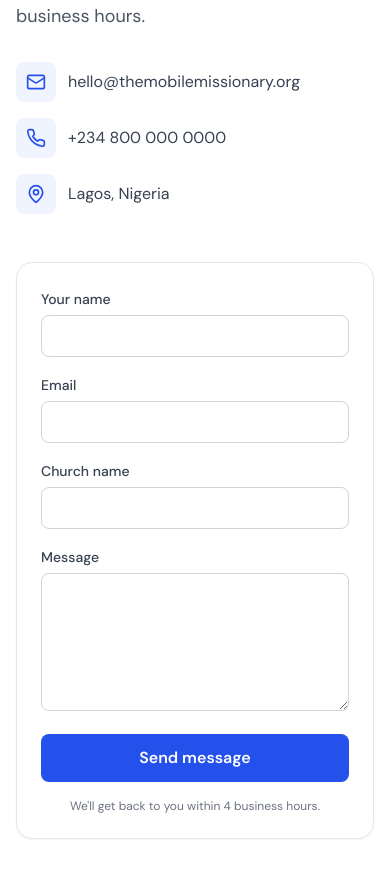
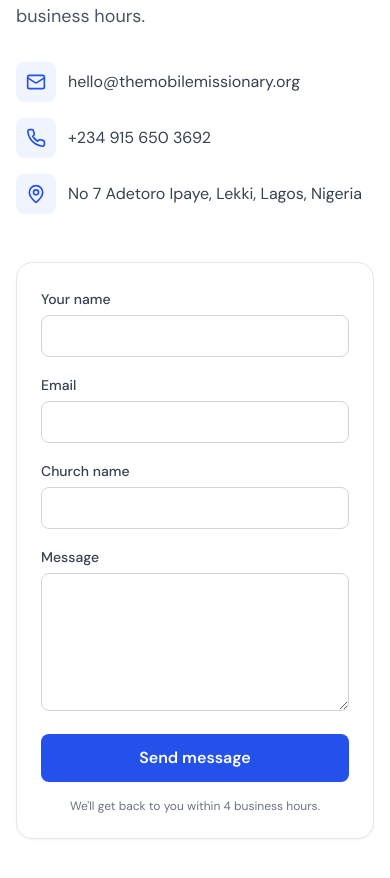
Before and after one commit to dehleh/church-crm, a React (Vite) app in the folder frontend/: page / in a window 390 px wide. Shown: the part 9307-10185 px from the top of the page. Built offline with nearby package versions, Linux system fonts and the light colour scheme.

Commit message:
chore(landing): real contact phone and Lekki address

```diff
--- a/frontend/src/pages/Landing.jsx
+++ b/frontend/src/pages/Landing.jsx
@@ -397,13 +397,13 @@ export default function Landing() {
                 <div className="w-10 h-10 rounded-lg bg-brand-50 text-brand-600 flex items-center justify-center"><Mail className="w-5 h-5" /></div>
                 hello@themobilemissionary.org
               </a>
-              <a href="tel:+2348000000000" className="flex items-center gap-3 text-gray-700 hover:text-brand-600">
+              <a href="tel:+2349156503692" className="flex items-center gap-3 text-gray-700 hover:text-brand-600">
                 <div className="w-10 h-10 rounded-lg bg-brand-50 text-brand-600 flex items-center justify-center"><Phone className="w-5 h-5" /></div>
-                +234 800 000 0000
+                +234 915 650 3692
               </a>
               <div className="flex items-center gap-3 text-gray-700">
                 <div className="w-10 h-10 rounded-lg bg-brand-50 text-brand-600 flex items-center justify-center"><MapPin className="w-5 h-5" /></div>
-                Lagos, Nigeria
+                No 7 Adetoro Ipaye, Lekki, Lagos, Nigeria
               </div>
             </div>
           </div>
```
